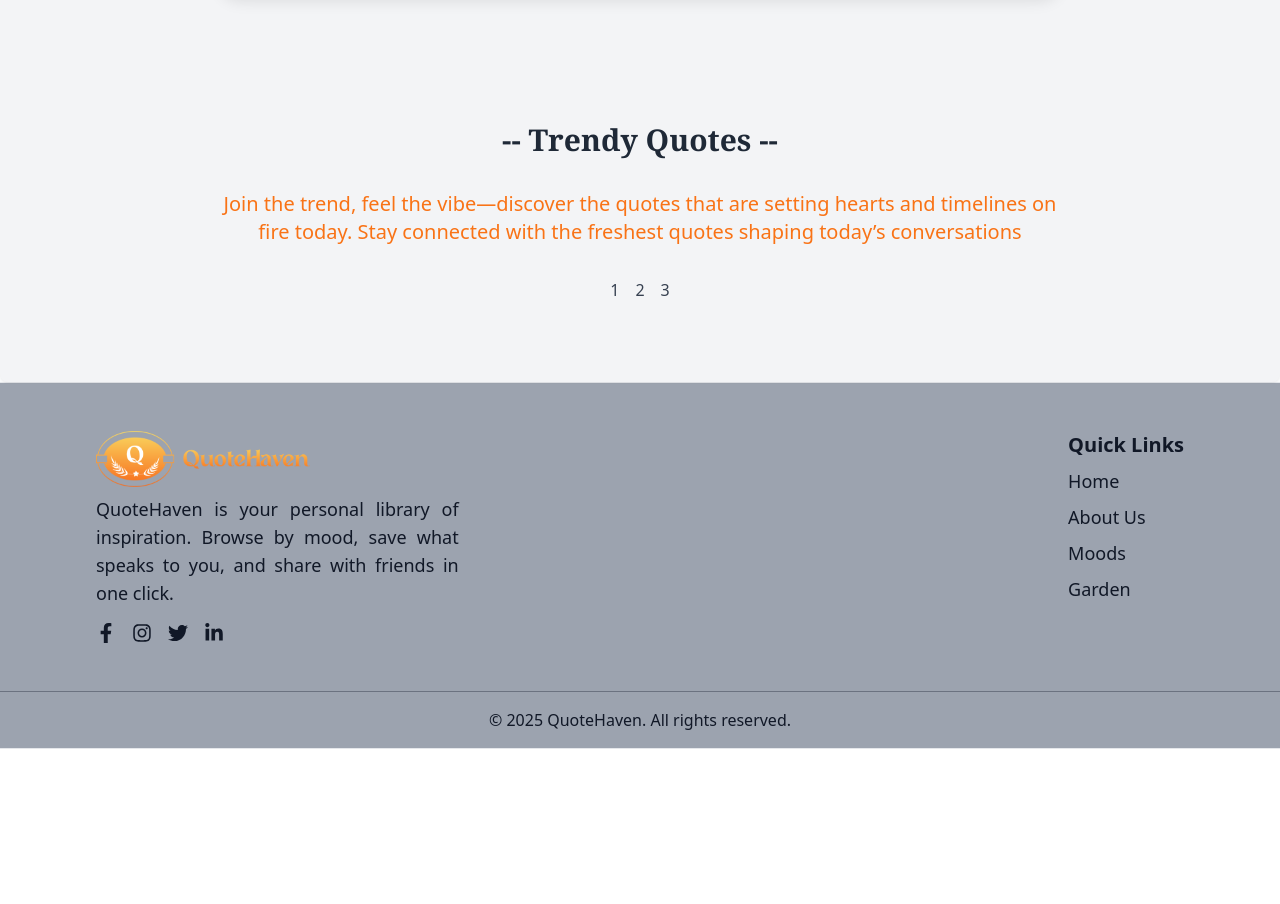
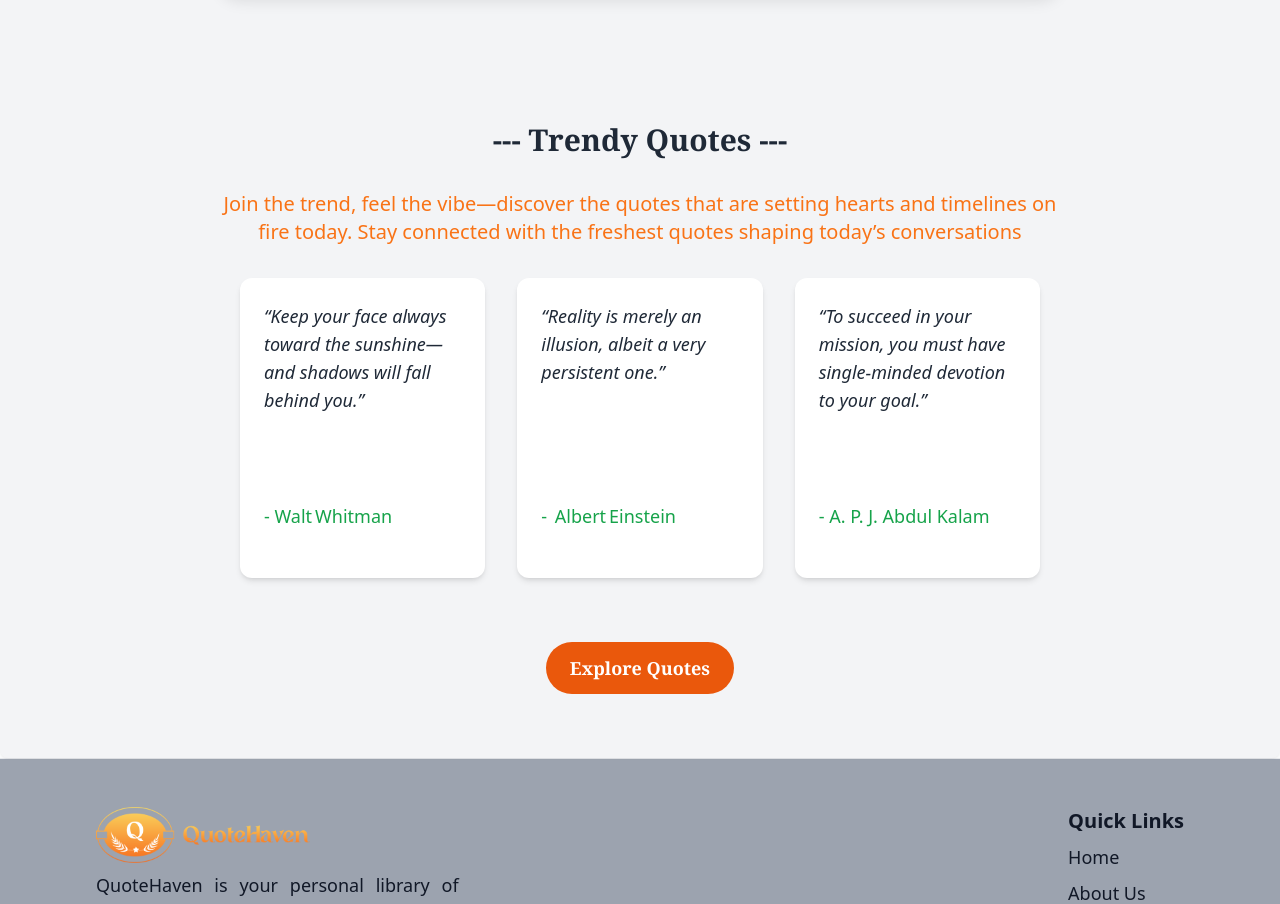
Before and after one commit to palak-1505/QuoteHaven, a React (Vite) app: page / in a window 1280 px wide. Shown: the part 1420-2324 px from the top of the page. Before the commit the page ends 2169 px from the top, so only its background shows below. Built offline with nearby package versions, Linux system fonts and the light colour scheme.

Commit message:
Trendy Quotes added

```diff
--- a/src/components/Home/TrendyQuotes.jsx
+++ b/src/components/Home/TrendyQuotes.jsx
@@ -1,28 +1,45 @@
 import React from 'react'
+import QuoteCard from './QuoteCard'
+import { NavLink } from 'react-router-dom'
+
 
 function TrendyQuotes() {
+
+    const quotes = [
+        {quote:"“Keep your face always toward the sunshine—and shadows will fall behind you.”" , author:"Walt Whitman"},
+        {quote:"“Reality is merely an illusion, albeit a very persistent one.”", author:" Albert Einstein"},
+        {quote:"“To succeed in your mission, you must have single-minded devotion to your goal.”" , author:"A. P. J. Abdul Kalam"}
+    ]
+
     return (
-        <div className="flex flex-col my-12 max-w-4xl mx-auto px-4 mt-32">
+        <div className="flex flex-col  max-w-4xl mx-auto px-4 mt-32">
             <div className='text-3xl font-serif font-bold text-gray-800 text-center mb-8'>
-                <h1>-- Trendy Quotes --</h1>
+                <h1>--- Trendy Quotes ---</h1>
             </div>
-            <div className='text-xl text-orange-500 text-center mb-8'>
+            <div className='text-xl text-orange-500 text-center '>
                 <p>
                     Join the trend, feel the vibe—discover the quotes that are setting hearts and timelines on fire today.
                     Stay connected with the freshest quotes shaping today’s conversations
                 </p>
             </div>
-            <div className='flex justify-center'>
-                <div className=' grid grid-cols-3 gap-4'>
-                    <div>1</div>
-                    <div>2</div>
-                    <div>3</div>
-                </div>
+            <div className="flex flex-col sm:flex-row justify-center items-stretch  bg-gray-100 p-4">
+                {quotes.map((item, index) => (
+            <div key={index} className="flex-1 max-w-xs">
+              <QuoteCard quote={item.quote} author={item.author} />
+            </div>
+          ))}
+
             </div>
 
+            <div className="flex  justify-center gap-4 text-lg font-serif font-semibold my-8">
+                <NavLink to='/Quotes'
+                    className="px-6 py-3 bg-orange-600 text-white rounded-full hover:bg-orange-700 transition duration-200">
+                    Explore Quotes
+                </NavLink>
+            </div>
         </div>
 
     )
-}
+};
 
 export default TrendyQuotes
```
